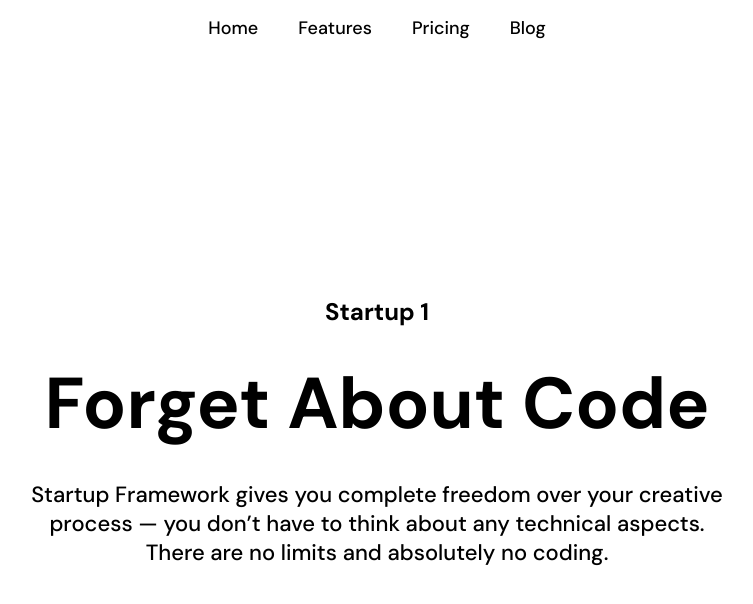
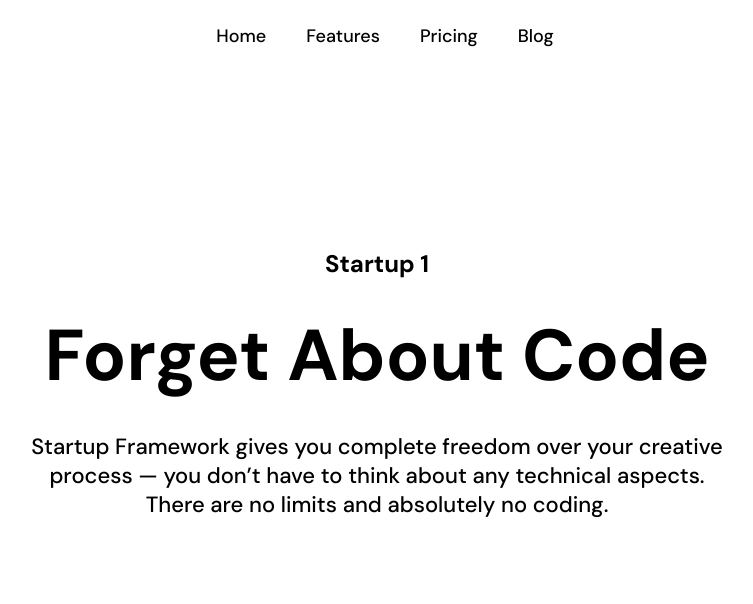
Before and after one commit to Maksouni/react-practice2, a React (Vite) app: page / in a window 1280 px wide. Shown: the top 604 px of the page, without its empty margins (263-1016 px from the left). Built offline with nearby package versions, Linux system fonts and the light colour scheme.

Commit message:
navbar position fixed

```diff
--- a/src/components/NavBar/NavBar.module.css
+++ b/src/components/NavBar/NavBar.module.css
@@ -1,5 +1,7 @@
 .navbar{
+    position: fixed;
     display: flex;
+    width: 100%;
     justify-content: center;
     align-items: center;
     list-style-type: none;
```
